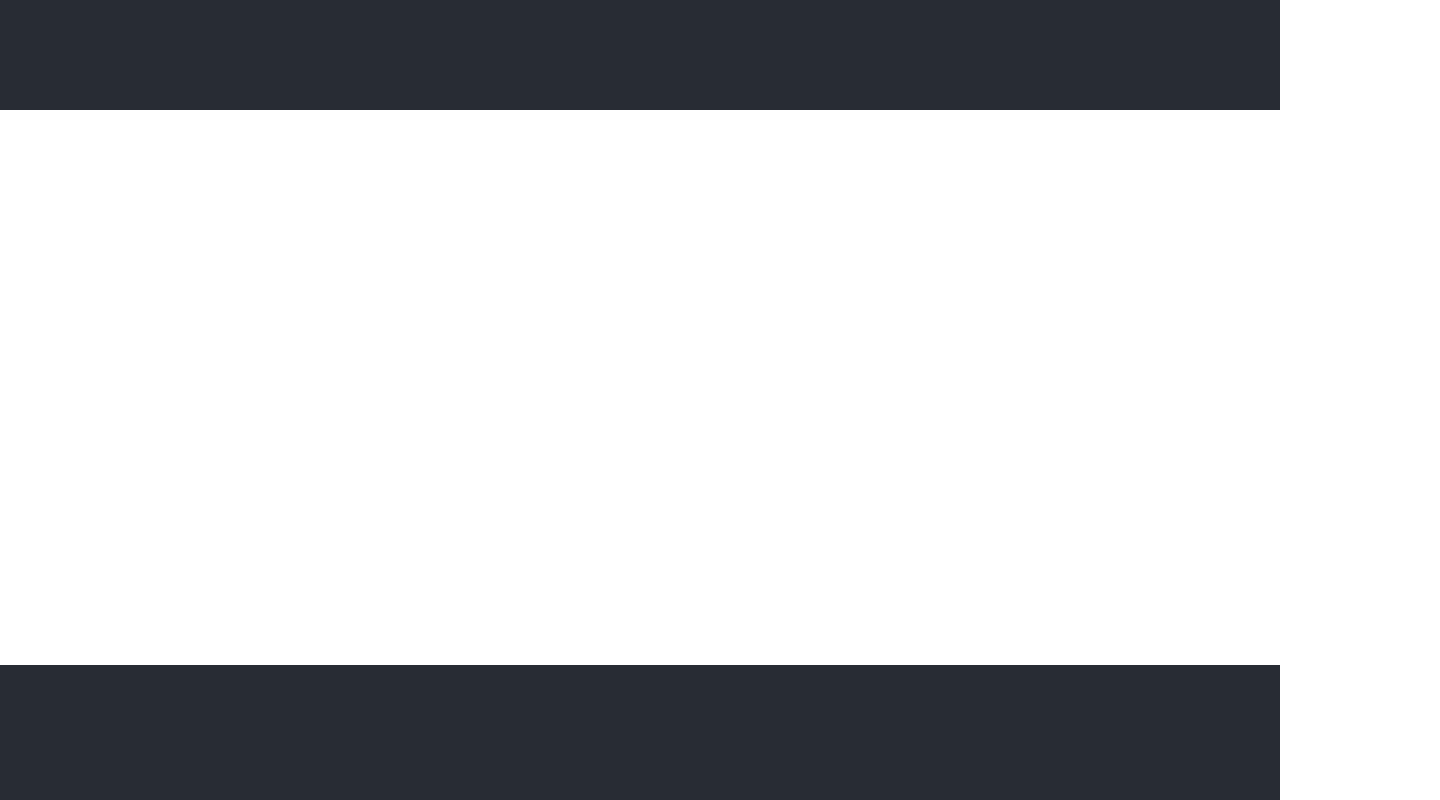
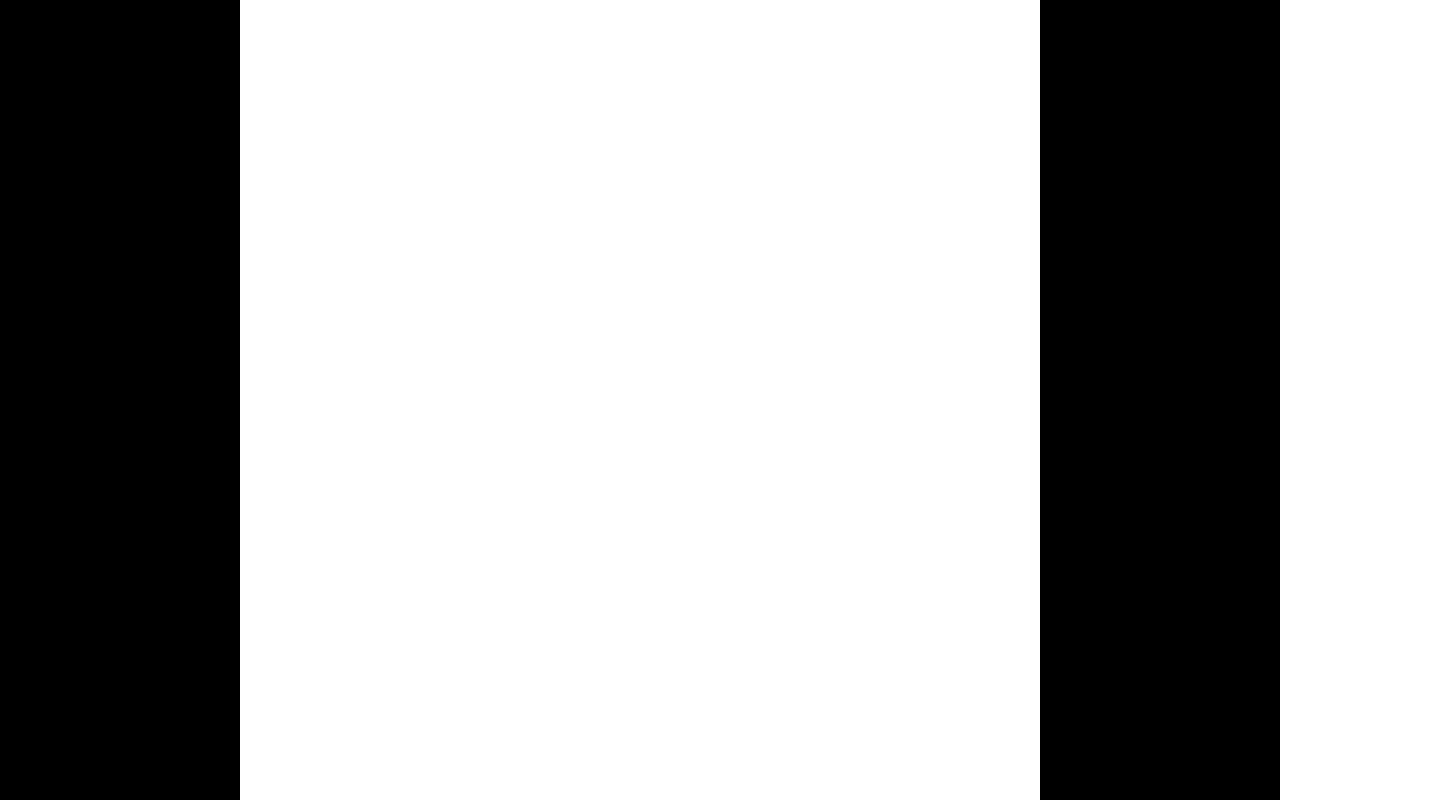
Before and after one commit to jgdovin/drawPixels, a React (Create React App) app: page / in a window 1280 px wide. Shown: the whole page, 1440 px wide, since content can reach past the window. Built offline with nearby package versions, Linux system fonts and the light colour scheme.

Commit message:
add the ability to draw pixels

```diff
--- a/src/Canvas.tsx
+++ b/src/Canvas.tsx
@@ -1,16 +1,67 @@
-import { useEffect, useRef } from 'react';
+import { useEffect, useRef, useState } from 'react';
 import fixDpi from './helpers/fixDpi';
 export default function Canvas() {
-    const canvasRef = useRef<HTMLCanvasElement>(document.createElement('canvas'));
+    const backgroundCanvasRef = useRef<HTMLCanvasElement>(document.createElement('canvas'));
+    const drawingCanvasRef = useRef<HTMLCanvasElement>(document.createElement('canvas'));
+    const pixelSize = 25;
+    const canvasWidth = window.innerWidth;
+    const canvasHeight = window.innerHeight;
+    const width = 32;
+    const height = 32;
+    const drawingOffsetLeft = Math.round(canvasWidth / 2 - ((width * pixelSize) / 2));
+    const drawingOffsetTop = Math.round(canvasHeight / 2 - ((height * pixelSize) / 2));
+    const drawingWidth = pixelSize * width;
+    const drawingHeight = pixelSize * height;
+
+    const [isDragging, setIsDragging] = useState(false);
+    const latestDragState = useRef(isDragging);
+    useEffect(() => {
+        latestDragState.current = isDragging;
+    }, [isDragging])
 
     useEffect(() => {
-        fixDpi(canvasRef.current);
-        const ctx = canvasRef.current.getContext('2d');
-        ctx!.fillStyle = '#ffffff';
-        ctx!.fillRect(20, 10, 2150, 555);
-    }, []);
+        const backgroundCtx = backgroundCanvasRef.current.getContext('2d');
+        fixDpi(backgroundCanvasRef.current);
+        const drawCtx = drawingCanvasRef.current.getContext('2d');
+        fixDpi(drawingCanvasRef.current);
+        backgroundCtx!.fillStyle = '#000000';
+        backgroundCtx!.fillRect(0, 0, canvasWidth, canvasHeight);
+        drawCtx!.fillStyle = '#ffffff';
+        drawCtx!.fillRect(0, 0, width * pixelSize, height * pixelSize);
+    }, [canvasHeight, canvasWidth]);
+
+    useEffect(() => {
+        const drawCtx = drawingCanvasRef.current.getContext('2d');
+        const handleMouseDown = {
+            handleEvent(e: any) {
+                setIsDragging(true);
+            }
+        }
+        const handleMouseUp = {
+            handleEvent(e: any) {
+                setIsDragging(false);
+            }
+        }
+        const handleMouseMove = {
+            handleEvent(e: any) {
+                if (!latestDragState.current && e.type !== 'click') { return; }
+                const x = Math.floor((e.pageX - drawingOffsetLeft) / pixelSize);
+                const y = Math.floor((e.pageY - drawingOffsetTop) / pixelSize);
+                drawCtx!.fillStyle = '#000000';
+                drawCtx!.fillRect(x * pixelSize, y * pixelSize, pixelSize, pixelSize);
+            }
+        }
+
+        drawingCanvasRef.current.addEventListener('mousedown', handleMouseDown);
+        drawingCanvasRef.current.addEventListener('mouseup', handleMouseUp);
+        drawingCanvasRef.current.addEventListener('mousemove', handleMouseMove);
+        drawingCanvasRef.current.addEventListener('click', handleMouseMove);
+    }, [drawingOffsetLeft, drawingOffsetTop, isDragging]);
 
     return (
-        <canvas ref={canvasRef} style={{width: '1600px', height: '600px'}} />
+        <div>
+            <canvas ref={backgroundCanvasRef} className="background" style={{position: 'absolute', left: '0px', top: '0px', width: canvasWidth, height: canvasHeight}} />
+            <canvas ref={drawingCanvasRef} className="draw" style={{position: 'absolute', left: drawingOffsetLeft, top: drawingOffsetTop, width: drawingWidth, height: drawingHeight}} />
+        </div>
     );
 };
```
